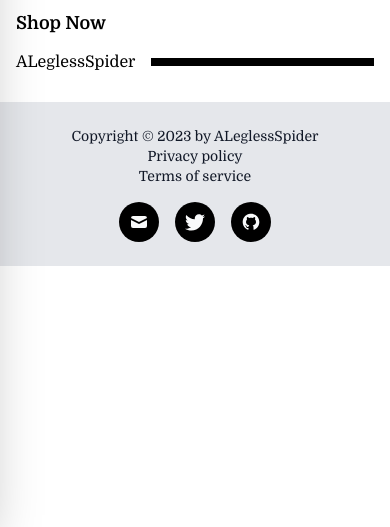
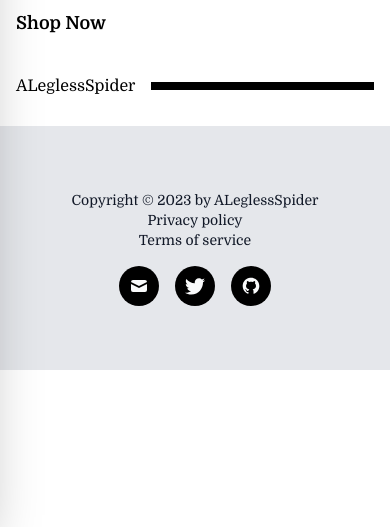
Before and after one commit to ALeglessSpider/StickBitches, a plain HTML site: page index.html in a window 390 px wide. Shown: the part 317-844 px from the top of the page. Drawn offline with nearby package versions, Linux system fonts and the light colour scheme.

Commit message:
Fixed the homepage for mobile devices.

```diff
--- a/index.html
+++ b/index.html
@@ -75,7 +75,7 @@
         </div>
     </div>
     <!-- The smaller container with a flex row layout and padding on the bottom -->
-    <div class="smol flex flex-row items-center gap-4 pb-4">
+    <div class="smol flex flex-row items-center gap-4 pb-4 pt-6">
         <!-- The author container -->
         <div class="author">
             <a class="cursor-pointer" href="https://rb.gy/dqfw10">ALeglessSpider</a>
@@ -88,7 +88,7 @@
 
 <!--Footer-->
 
-<footer class="py-6 bg-gray-200 text-gray-900">
+<footer class="py-16 bg-gray-200 text-gray-900">
     <div class="container px-6 mx-auto space-y-6 divide-y divide-gray-400 md:space-y-12 divide-opacity-50">
         <div class="grid justify-center  lg:justify-between">
             <div class="flex flex-col self-center text-sm text-center md:block lg:col-start-1 md:space-x-6">
```
